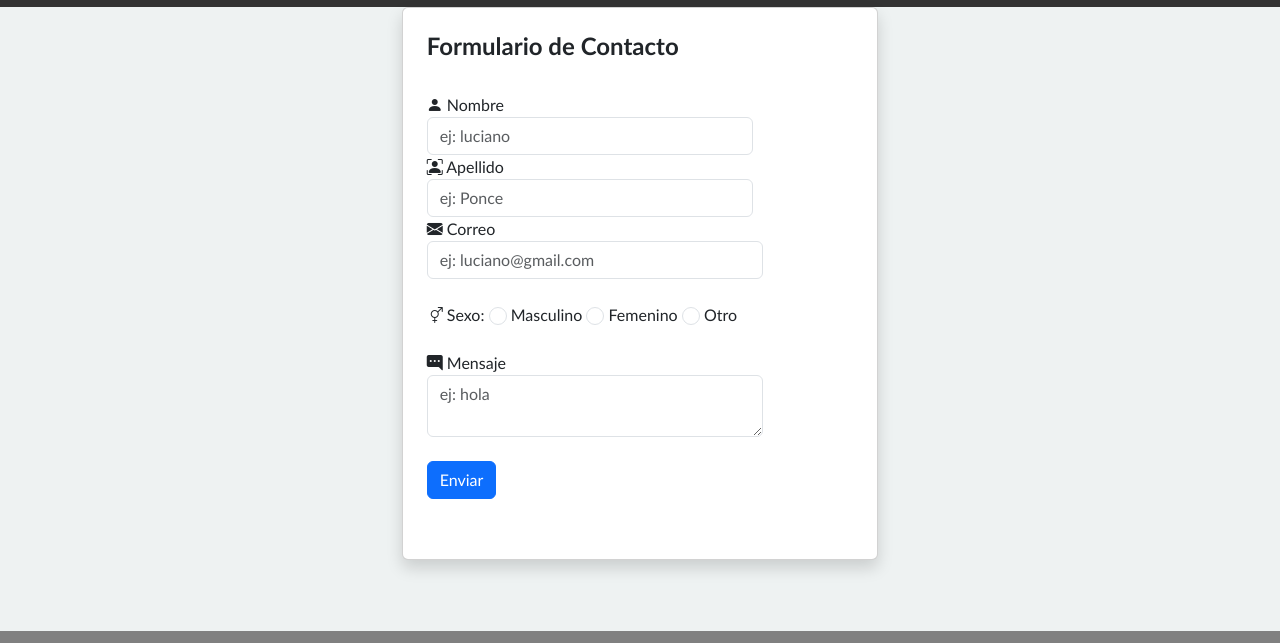
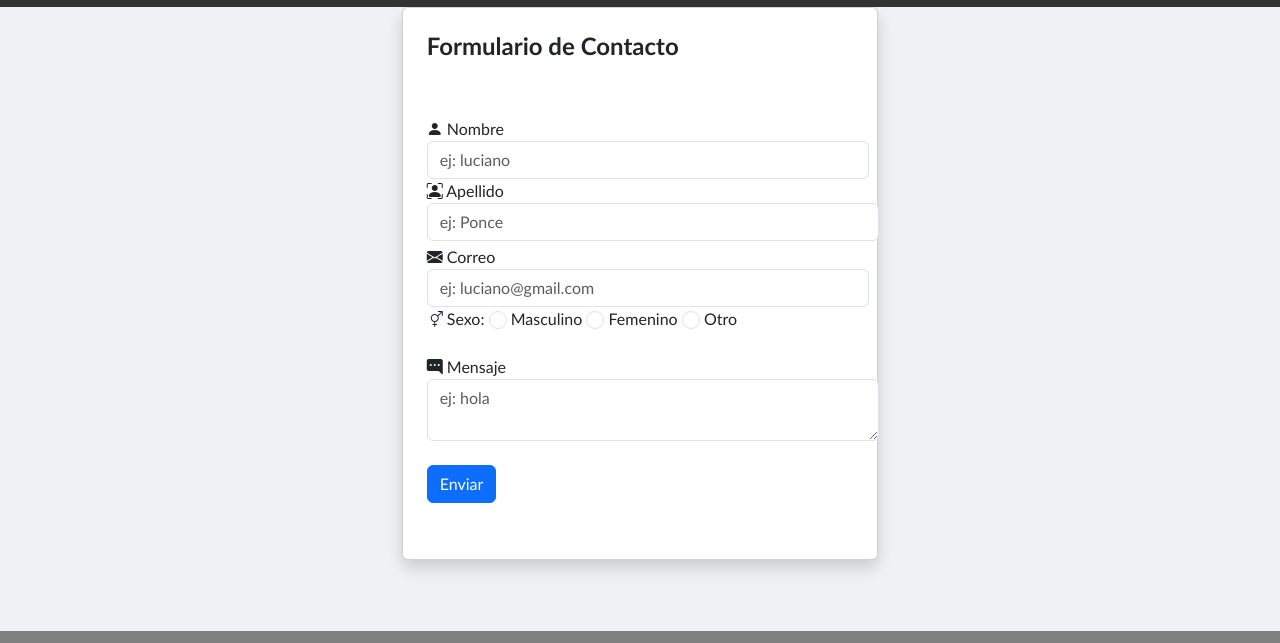
Before and after one commit to mezzera/clase8, a plain HTML site: page pagina4.html in a window 1280 px wide. Shown: the part 131-774 px from the top of the page. Drawn offline with nearby package versions, Linux system fonts and the light colour scheme.

Commit message:
Update pagina4.html

```diff
--- a/pagina4.html
+++ b/pagina4.html
@@ -31,21 +31,22 @@
                 </div>
                 <div class="mb-1">
                     <form id = "contacto" >
-                        <div class="mb-4 d-flex justify-content-between">
-                            <div>
-                                <div class="flex-grow-1">
+                        <div class="mb-4 ">
+                        </div>
+                              <div class="flex-grow-1">
                                 <label for="nombre"> <i class="bi bi-person-fill"></i> Nombre</label>
                                 <input type="text" class="form-control" name="nombre" id="nombre" placeholder= "ej: luciano" required>
                                 <div class="nombre text-danger "></div>
                             </div>
                             <div >
-                                <div class="flex-grow-1">
                                 <label for="apellido"> <i class="bi bi-person-bounding-box"></i> Apellido</label>
                                 <input type="text" class="form-control" name="apellido" id="apellido" placeholder= "ej: Ponce" required>
                                 <div class="apellido text-danger"></div>
                             </div>
                         </div>
+
                         <div class="mb-4">
+                          <div class="flex-grow-1">
                             <label for="correo"><i class="bi bi-envelope-fill"></i> Correo</label>
                             <input type="email" class="form-control" name="correo" id="correo" placeholder= "ej: luciano@gmail.com" required>
                             <div class="correo text-danger"></div>
```
